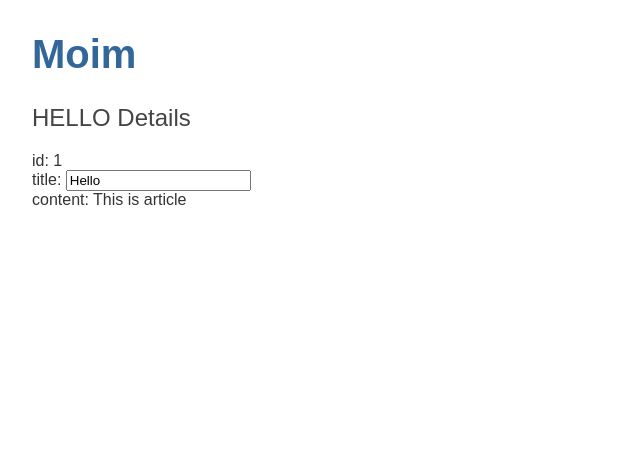
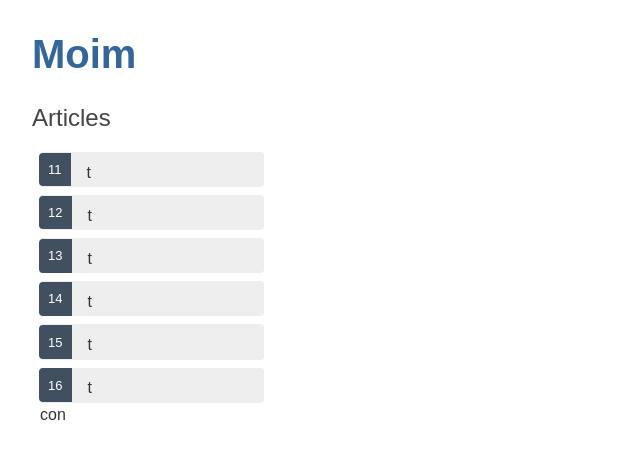
Before and after one commit to mylumiere/somoim, an Angular app in the folder front/: page / in a window 1280 px wide. Shown: the top 458 px of the page, without its empty margins (0-640 px from the left). Built offline with nearby package versions, Linux system fonts and the light colour scheme.

Commit message:
front_tut_2

```diff
--- a/front/src/app/app.module.ts
+++ b/front/src/app/app.module.ts
@@ -6,11 +6,13 @@ import { FormsModule } from '@angular/forms';
 import { AppRoutingModule } from './app-routing.module';
 import { AppComponent } from './app.component';
 import { ArticlesComponent } from './articles/articles.component';
+import { ArticleDetailComponent } from './article-detail/article-detail.component';
 
 @NgModule({
   declarations: [
     AppComponent,
-    ArticlesComponent
+    ArticlesComponent,
+    ArticleDetailComponent
   ],
   imports: [
     BrowserModule,
--- /dev/null
+++ b/front/src/app/article-detail/article-detail.component.html
@@ -0,0 +1 @@
+<p>article-detail works!</p>
--- /dev/null
+++ b/front/src/app/article-detail/article-detail.component.ts
@@ -0,0 +1,15 @@
+import { Component, OnInit } from '@angular/core';
+
+@Component({
+  selector: 'app-article-detail',
+  templateUrl: './article-detail.component.html',
+  styleUrls: ['./article-detail.component.css']
+})
+export class ArticleDetailComponent implements OnInit {
+
+  constructor() { }
+
+  ngOnInit(): void {
+  }
+
+}
--- a/front/src/app/articles/articles.component.css
+++ b/front/src/app/articles/articles.component.css
@@ -0,0 +1,52 @@
+/* ArticlesComponent's private CSS styles */
+.articles {
+  margin: 0 0 2em 0;
+  list-style-type: none;
+  padding: 0;
+  width: 15em;
+}
+.articles li {
+  cursor: pointer;
+  position: relative;
+  left: 0;
+  background-color: #EEE;
+  margin: .5em;
+  padding: .3em 0;
+  height: 1.6em;
+  border-radius: 4px;
+}
+.articles li:hover {
+  color: #2c3a41;
+  background-color: #e6e6e6;
+  left: .1em;
+}
+.articles li.selected {
+  background-color: black;
+  color: white;
+}
+.articles li.selected:hover {
+  background-color: #505050;
+  color: white;
+}
+.articles li.selected:active {
+  background-color: black;
+  color: white;
+}
+.articles .badge {
+  display: inline-block;
+  font-size: small;
+  color: white;
+  padding: 0.8em 0.7em 0 0.7em;
+  background-color:#405061;
+  line-height: 1em;
+  position: relative;
+  left: -1px;
+  top: -4px;
+  height: 1.8em;
+  margin-right: .8em;
+  border-radius: 4px 0 0 4px;
+}
+
+input {
+  padding: .5rem;
+}
--- a/front/src/app/articles/articles.component.html
+++ b/front/src/app/articles/articles.component.html
@@ -1,6 +1,17 @@
-<h2>{{article.title | uppercase}} Details</h2>
-<div><span>id: </span>{{article.id}}</div>
-<div><span>title: </span>
-  <input id="title" [(ngModel)]="article.title" placeholder="title">
+<h2>Articles</h2>
+<ul class="articles">
+  <li *ngFor="let article of articles"
+  [class.selected]="article === selectedArticle"
+  (click)="onSelect(article)">
+    <span class="badge">{{article.id}}</span> {{article.title}}<br>
+    {{article.content}}
+  </li>
+</ul>
+<div *ngIf="selectedArticle">
+  <h2>{{selectedArticle.title}} Details</h2>
+  <div><span>id: </span>{{selectedArticle.id}}</div>
+  <div>
+    <label for="article-title">Article title: </label>
+    <input id="article-title" [(ngModel)]="selectedArticle.title" placeholder="title">
+  </div>
 </div>
-<div><span>content: </span>{{article.content}}</div>
--- a/front/src/app/articles/articles.component.ts
+++ b/front/src/app/articles/articles.component.ts
@@ -1,5 +1,7 @@
 import { Component, OnInit } from '@angular/core';
 import { Article } from '../models/article';
+
+import { ARTICLES } from '../mock-articles';
 
 @Component({
   selector: 'app-articles',
@@ -8,15 +10,16 @@ import { Article } from '../models/article';
 })
 export class ArticlesComponent implements OnInit {
 
-  article: Article = {
-    id: 1,
-    title: 'Hello',
-    content: 'This is article'
-  };
+  articles = ARTICLES;
+  selectedArticle?: Article;
 
   constructor() { }
 
   ngOnInit(): void {
   }
 
+  onSelect(article: Article): void {
+    this.selectedArticle = article;
+  }
+
 }
--- /dev/null
+++ b/front/src/app/mock-articles.ts
@@ -0,0 +1,10 @@
+import { Article } from './models/article';
+
+export const ARTICLES: Article[] = [
+  { id: 11, title: 't', content: 'con'},
+  { id: 12, title: 't', content: 'con'},
+  { id: 13, title: 't', content: 'con'},
+  { id: 14, title: 't', content: 'con'},
+  { id: 15, title: 't', content: 'con'},
+  { id: 16, title: 't', content: 'con'},
+]
```
Also changed, not shown: front/src/app/article-detail/article-detail.component.css (added), 1 other file (tests, documents, lock files or other folders).
